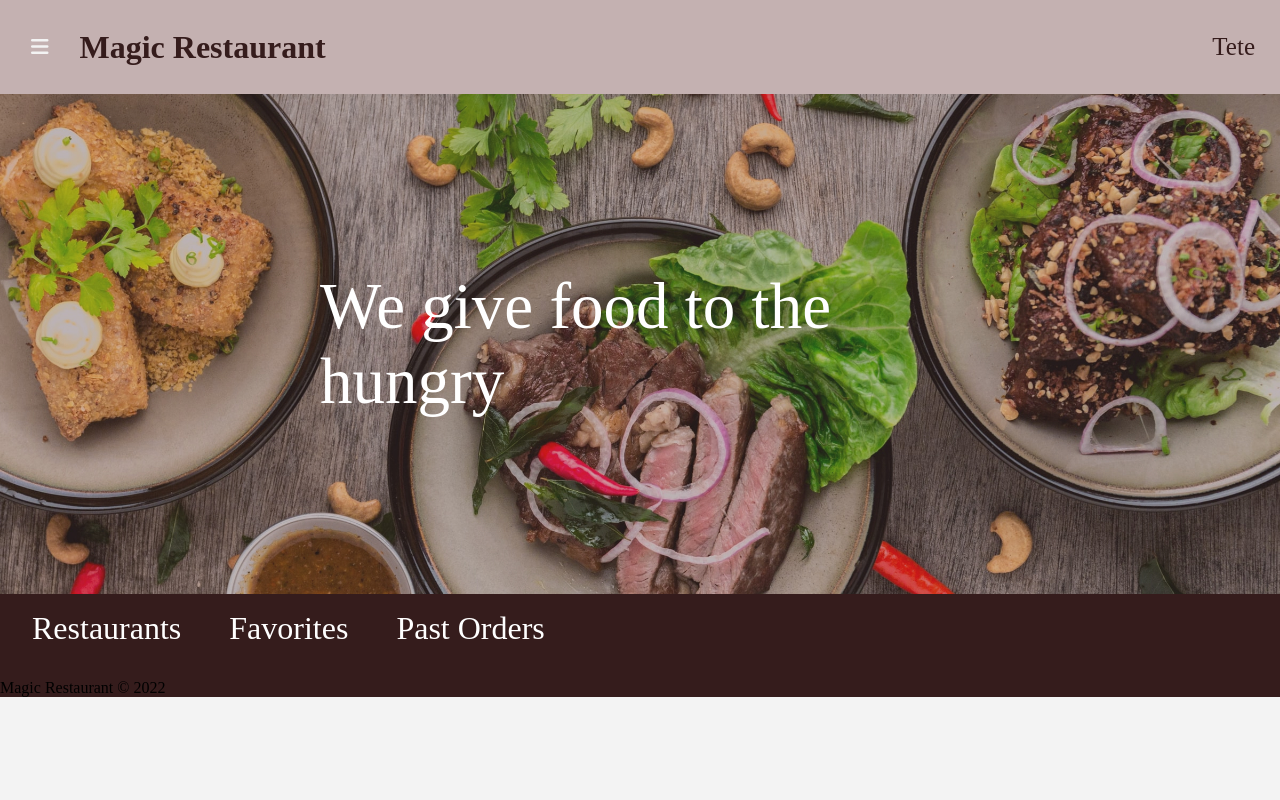
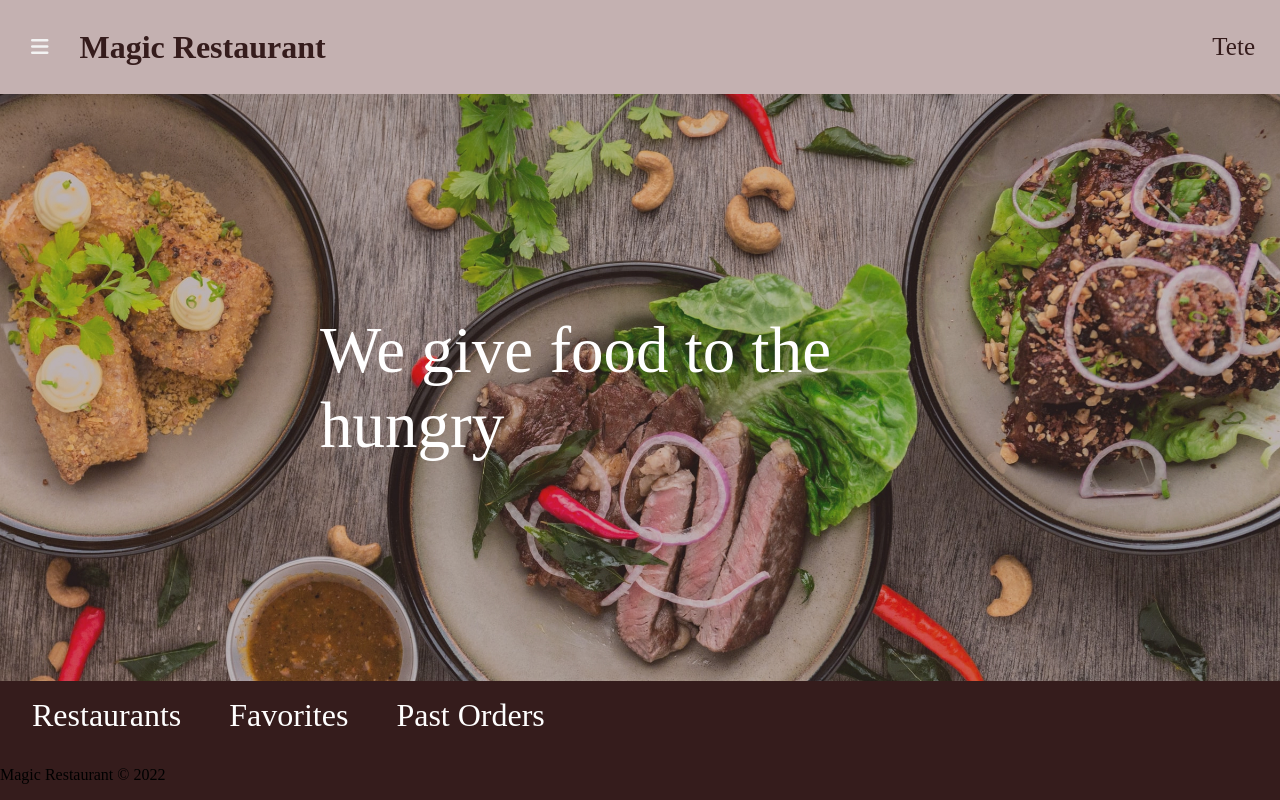
Before and after one commit to srissirs/MagicRestaurant, a PHP site: page /pages/mainPage.php in a window 1280 px wide. Run offline with PHP 8.4, Linux system fonts and the light colour scheme; the visitor is signed in with stand-in values (Sample User, id 1); data comes from the database, SQL or seed files in the repository; some libraries are stand-ins or nearby versions.

Commit message:
fixed height issues

```diff
--- a/style.css
+++ b/style.css
@@ -1,4 +1,8 @@
 /*-------------------------------------Main theme-----------------------------------------------*/
+html {
+    height: 100%;
+}
+
 body {
     --background-color: #F3F3F3;
     --main-color: #946B6B;
@@ -7,8 +11,10 @@
     background-color: var(--background-color);
     max-width: 100%;
     margin: 0;
-    height: 100%;
-
+    padding: 0;
+    height: 100vh;
+    display: flex;
+    flex-direction: column;
 }
 
 body>header {
@@ -112,6 +118,7 @@
 }
 
 footer {
+    margin-top: auto;
     width: 100%;
     background-color: var(--darker-color);
 }
@@ -259,6 +266,7 @@
 }
 
 #dishes {
+
     display: flex;
     gap: 1em;
     margin: 0 auto;
@@ -514,8 +522,7 @@
 .mainPage {
     background-image: url("images/main.jpg");
     background-color: whitesmoke;
-    height: 500px;
-
+    height: 100%;
     background-position: center;
     background-repeat: no-repeat;
     background-size: cover;
@@ -764,6 +771,10 @@
 }
 
 /******************************************************Favorited Page *********************************************/
+
+.favorited{
+    height: max-content
+}
 .favoritedTopPage {
     display: flex;
     margin: 2em 20em 2em 16em;
@@ -803,7 +814,6 @@
 /***********************************Profile************************************************/
 
 .profileHeader {
-    width: 100%;
     border-bottom: 4px var(--main-color) solid;
     display: flex;
     align-items: baseline;
--- a/templates/common.tpl.php
+++ b/templates/common.tpl.php
@@ -67,12 +67,12 @@
 
     </header>
 
-    <main>
+
     <?php } ?>
 
     <?php function drawFooter()
     { ?>
-    </main>
+
     <footer>
 
       <section class="links">
--- a/templates/favorited.tpl.php
+++ b/templates/favorited.tpl.php
@@ -65,7 +65,7 @@
                 <img src="../images/restaurant.jpg" alt="Restaurant Photo">
                 <div class="mainRestaurantsInfo">
                     <div class="mainRestaurantsName">
-                        <a> <?=$restaurant->restaurantName ?> </a>
+                        <a  href="restaurant.php?id=<?= $restaurant->restaurantId ?>"> <?=$restaurant->restaurantName ?> </a>
                         <?php $db = getDatabaseConnection();
                         if (!Restaurant::isOwner($db, intval($restaurant->restaurantId), intval($_SESSION['userId']))) {
                             $isFavorite = Customer::isRestaurantFavorited($db, intval($_SESSION['userId']), intval($restaurant->restaurantId));
```
